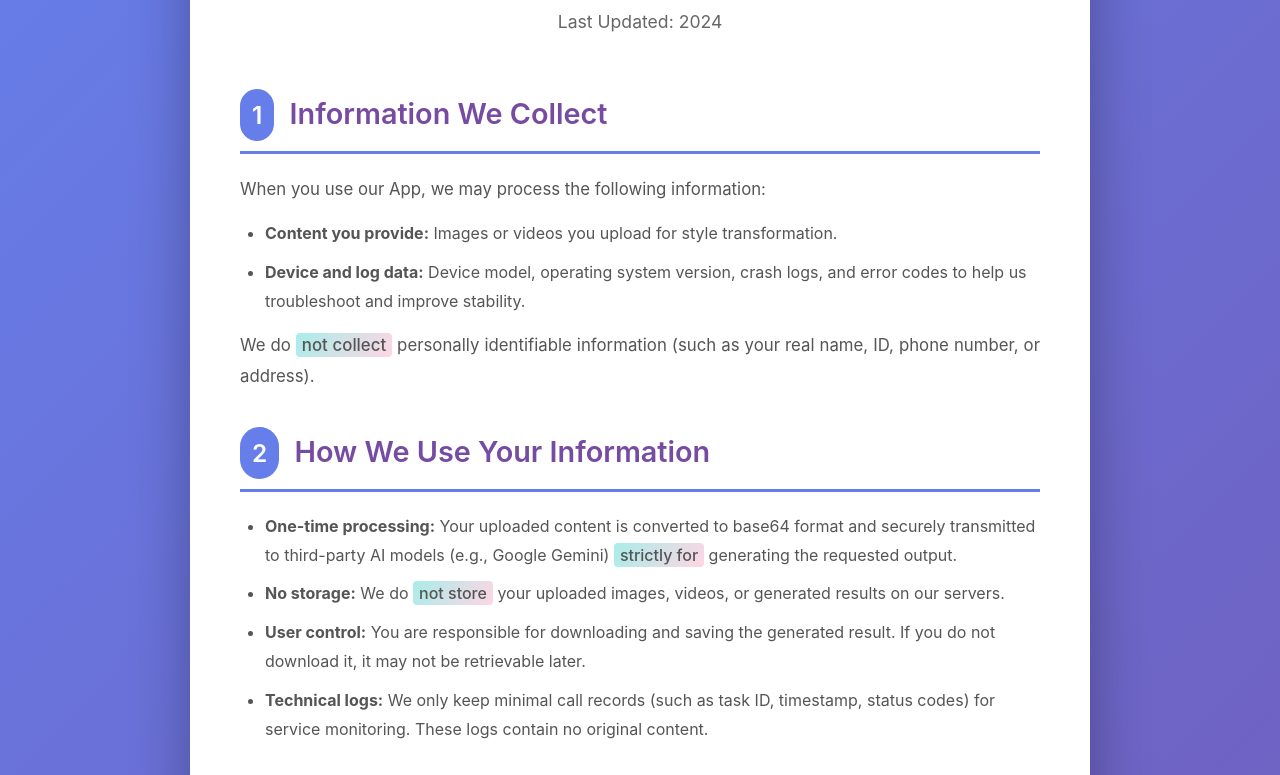
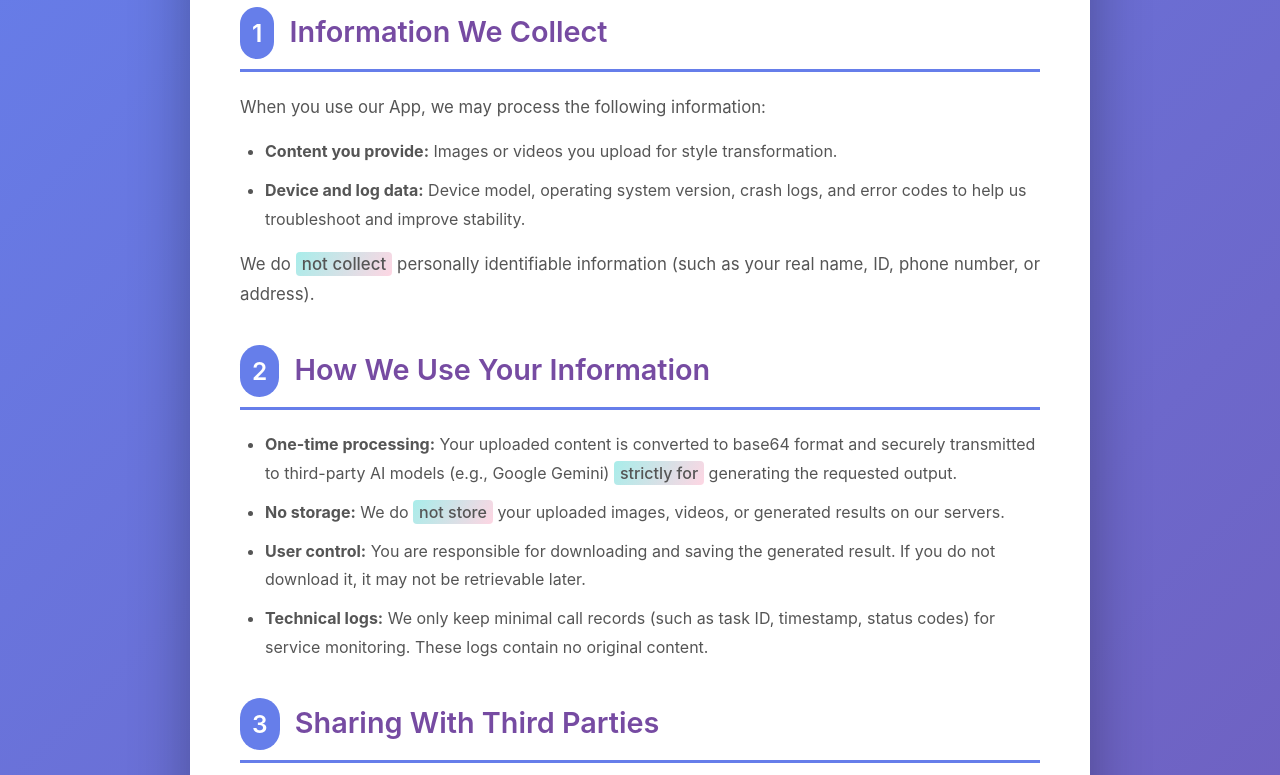
Before and after one commit to pli477/apple_policy_website, a plain HTML site: page index.html in a window 1280 px wide. Shown: the part 176-951 px from the top of the page. Drawn offline with Linux system fonts and the light colour scheme.

Commit message:
delete last updated

```diff
--- a/index.html
+++ b/index.html
@@ -169,7 +169,6 @@
 <body>
     <div class="container">
         <h1>Privacy Policy</h1>
-        <p class="subtitle">Last Updated: 2024</p>
 
         <div class="section">
             <h2><span class="badge">1</span> Information We Collect</h2>
```
